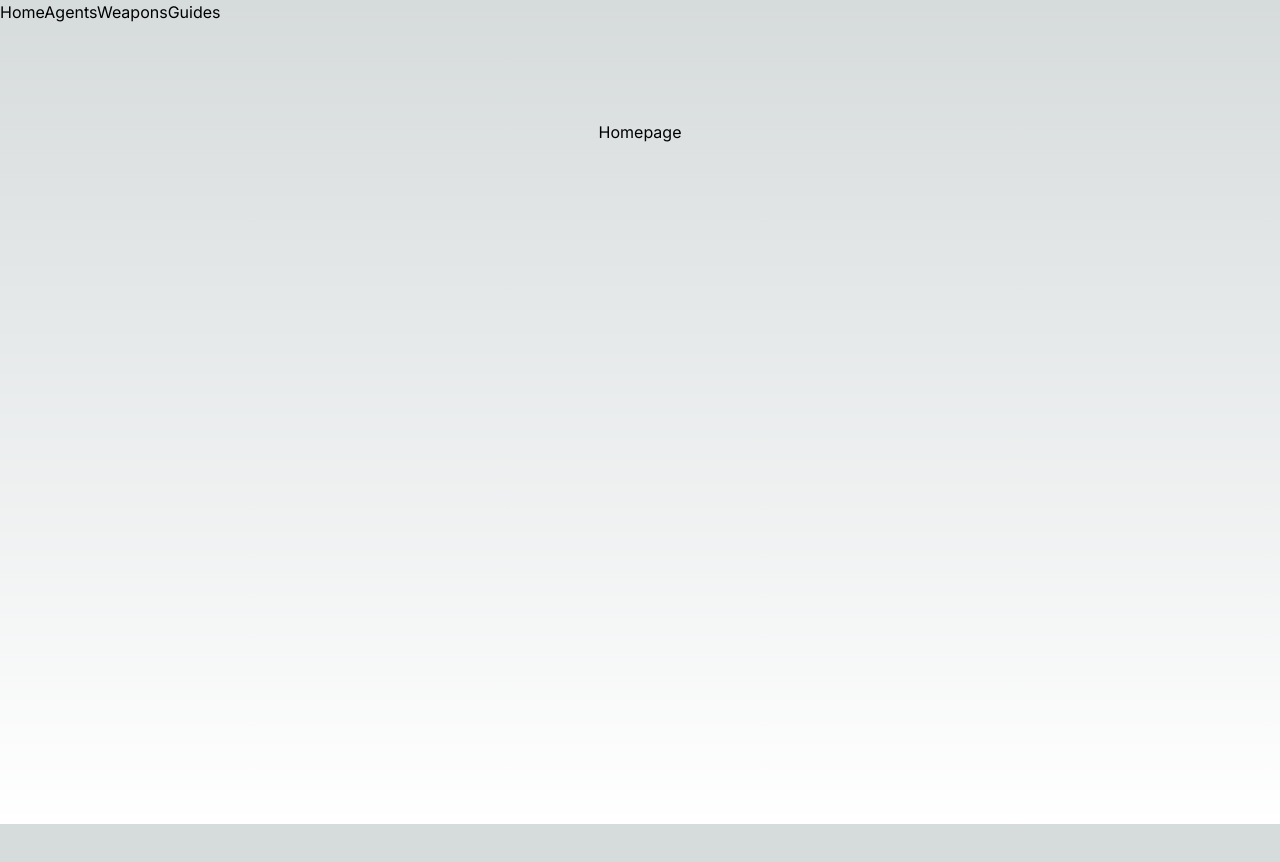
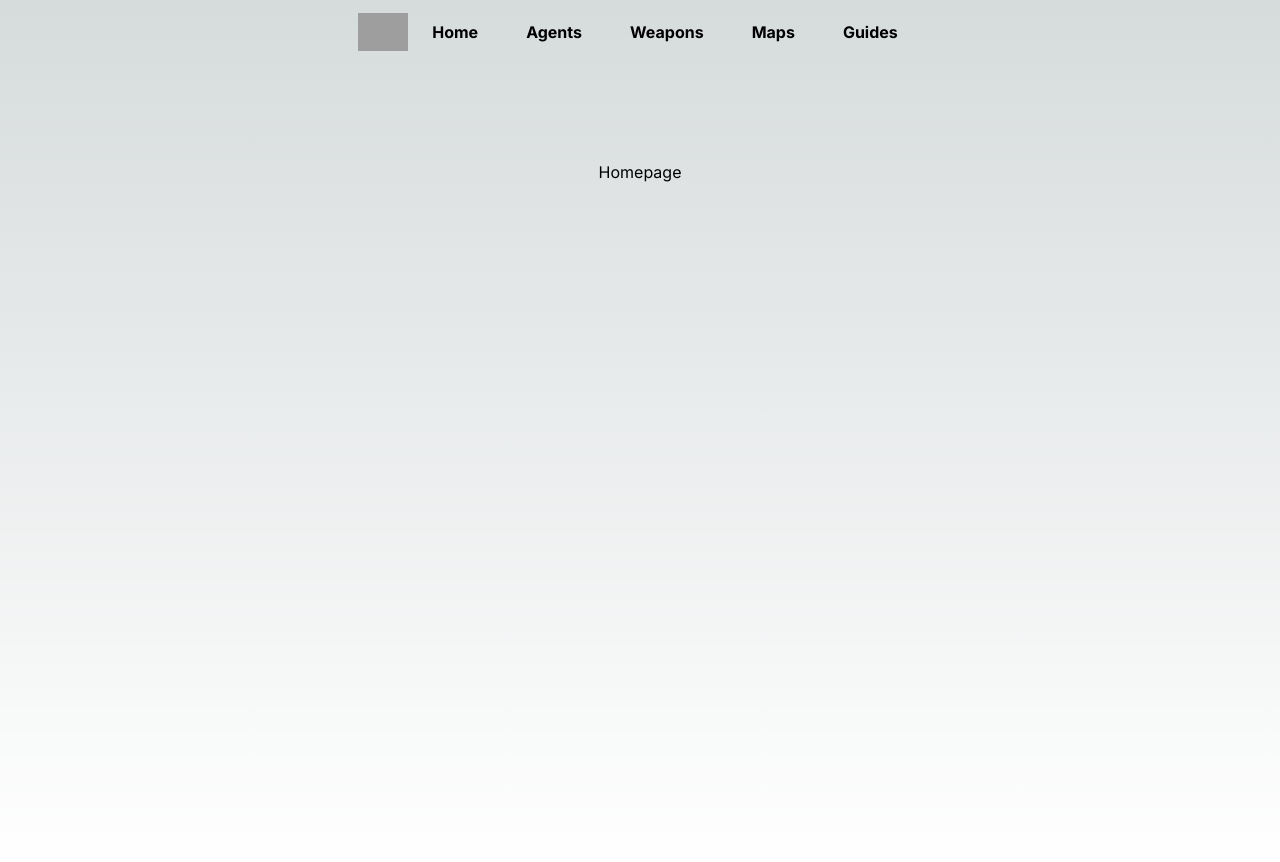
Before and after one commit to ffirgin/valo-ez, a Next.js app: page / in a window 1280 px wide. Before the commit the page ends 824 px from the top, so only its background shows below. Built offline with nearby package versions, Linux system fonts and the light colour scheme; grey boxes are pictures that could not be loaded.

Commit message:
added navbar component

```diff
--- a/src/app/components/navbar.tsx
+++ b/src/app/components/navbar.tsx
@@ -1,14 +1,49 @@
 import Link from "next/link";
+import Image from "next/image";
+import Logo from "../../../public/VEZ-logos_transparent.png";
+
+const menuItems = [
+  {
+    menu: "Home",
+    link: "/",
+  },
+  {
+    menu: "Agents",
+    link: "/agents",
+  },
+  {
+    menu: "Weapons",
+    link: "/weapons",
+  },
+  {
+    menu: "Maps",
+    link: "/maps",
+  },
+  {
+    menu: "Guides",
+    link: "/guides",
+  },
+];
 
 export default function Navbar() {
+  const displayMenu = () => {
+    return menuItems.map((item) => (
+      <Link
+        key={item.menu}
+        href={item.link}
+        className="hover:text-red-500 font-bold py-5 px-2 rounded mx-4"
+      >
+        {item.menu}
+      </Link>
+    ));
+  };
+
   return (
-    <div>
-      <nav>
-        <Link href="/">Home</Link>
-        <Link href="/agents">Agents</Link>
-        <Link href="/weapons">Weapons</Link>
-        <Link href="/guides">Guides</Link>
-      </nav>
-    </div>
+    <>
+      <div className="flex justify-center items-center">
+        <Image alt="Valo EZ Logo" src={Logo} width={50} height={50} />
+        <div className="flex justify-center ">{displayMenu()}</div>
+      </div>
+    </>
   );
 }
```
